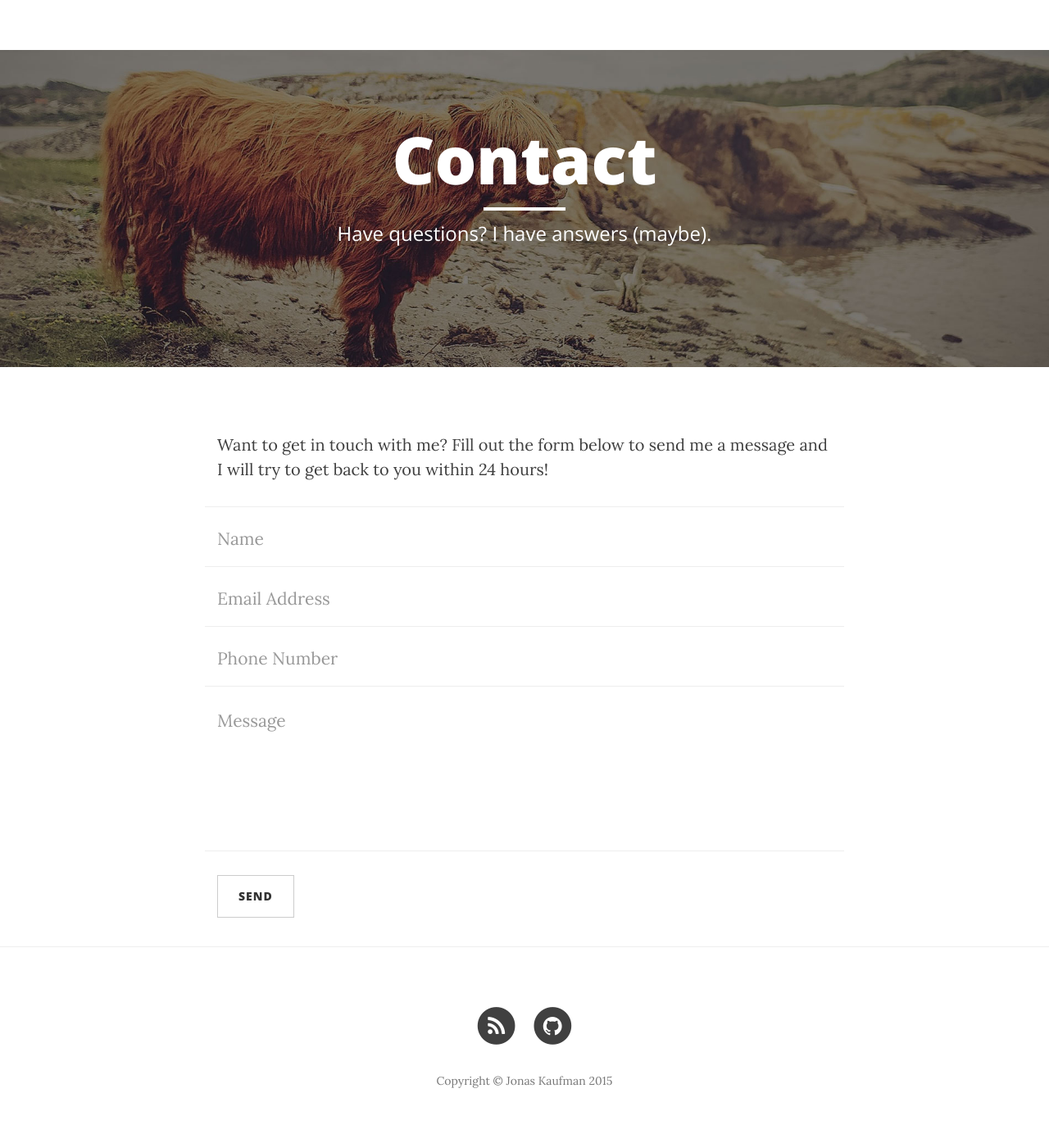
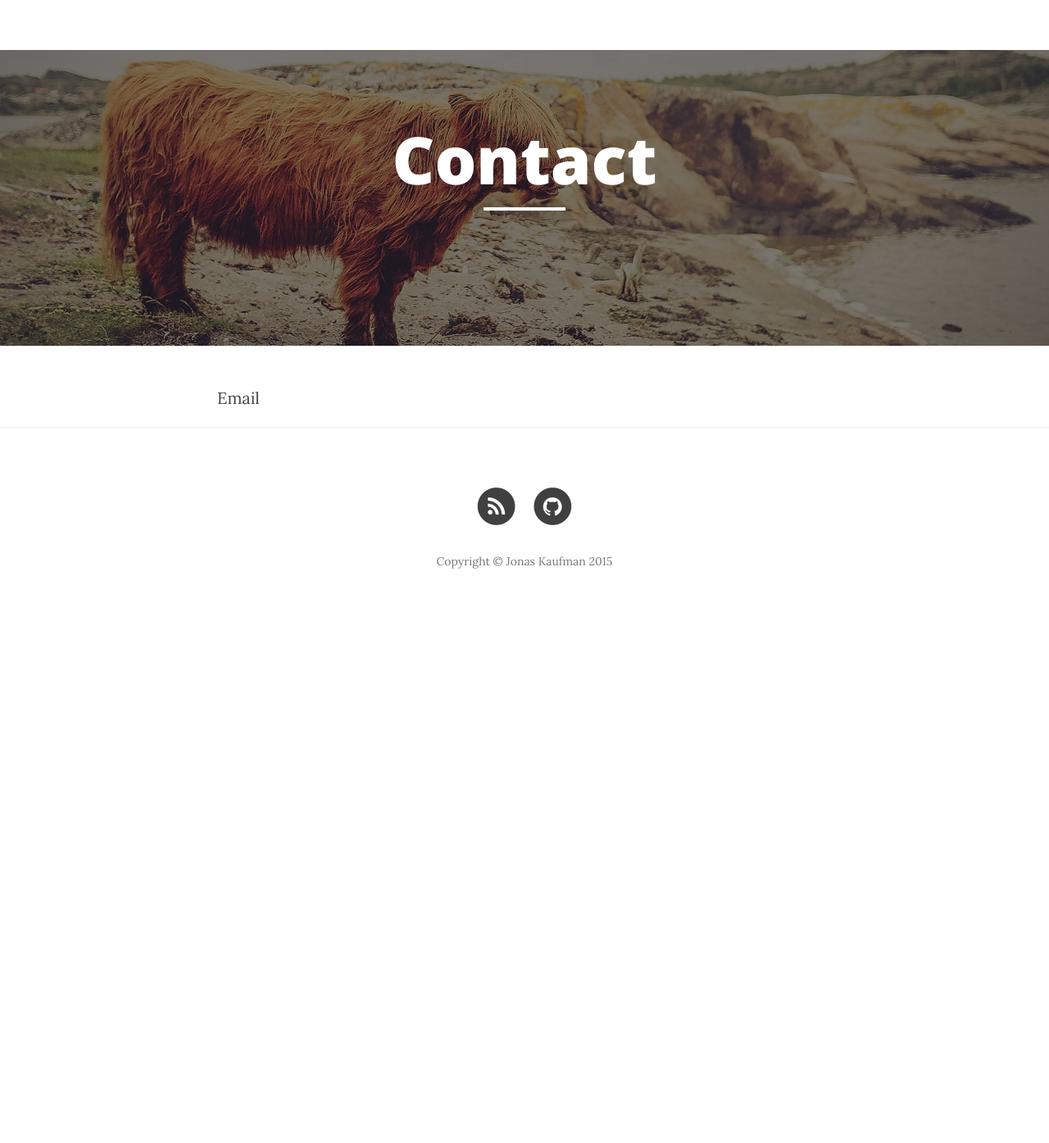
Before and after one commit to jonaskaufman/jonaskaufman.github.io, a Jekyll site: the page built from contact.html, in a window 1280 px wide. Shown: the whole page at 82% size. Built offline with Jekyll 4.4.1, drawn with Linux system fonts in a browser that asks for light colours; nearby versions of some CDN libraries; after the commit the page ends 900 px from its top, so only the background shows below that.

Commit message:
update contact

```diff
--- a/contact.html
+++ b/contact.html
@@ -1,48 +1,7 @@
 ---
 layout: page
 title: "Contact"
-description: "Have questions? I have answers (maybe)."
+description: ""
 header-img: "img/contact-bg.jpg"
 ---
-
-<p>Want to get in touch with me? Fill out the form below to send me a message and I will try to get back to you within 24 hours!</p>
-<!-- Contact Form - Enter your email address on line 19 of the mail/contact_me.php file to make this form work. -->
-<!-- WARNING: Some web hosts do not allow emails to be sent through forms to common mail hosts like Gmail or Yahoo. It's recommended that you use a private domain email address! -->
-<!-- NOTE: To use the contact form, your site must be on a live web host with PHP! The form will not work locally! -->
-<form name="sentMessage" id="contactForm" novalidate>
-    <div class="row control-group">
-        <div class="form-group col-xs-12 floating-label-form-group controls">
-            <label>Name</label>
-            <input type="text" class="form-control" placeholder="Name" id="name" required data-validation-required-message="Please enter your name.">
-            <p class="help-block text-danger"></p>
-        </div>
-    </div>
-    <div class="row control-group">
-        <div class="form-group col-xs-12 floating-label-form-group controls">
-            <label>Email Address</label>
-            <input type="email" class="form-control" placeholder="Email Address" id="email" required data-validation-required-message="Please enter your email address.">
-            <p class="help-block text-danger"></p>
-        </div>
-    </div>
-    <div class="row control-group">
-        <div class="form-group col-xs-12 floating-label-form-group controls">
-            <label>Phone Number</label>
-            <input type="tel" class="form-control" placeholder="Phone Number" id="phone" required data-validation-required-message="Please enter your phone number.">
-            <p class="help-block text-danger"></p>
-        </div>
-    </div>
-    <div class="row control-group">
-        <div class="form-group col-xs-12 floating-label-form-group controls">
-            <label>Message</label>
-            <textarea rows="5" class="form-control" placeholder="Message" id="message" required data-validation-required-message="Please enter a message."></textarea>
-            <p class="help-block text-danger"></p>
-        </div>
-    </div>
-    <br>
-    <div id="success"></div>
-    <div class="row">
-        <div class="form-group col-xs-12">
-            <button type="submit" class="btn btn-default">Send</button>
-        </div>
-    </div>
-</form>
+<a href="mailto:jonas.l.kaufman@gmail.com">Email</a>
```
